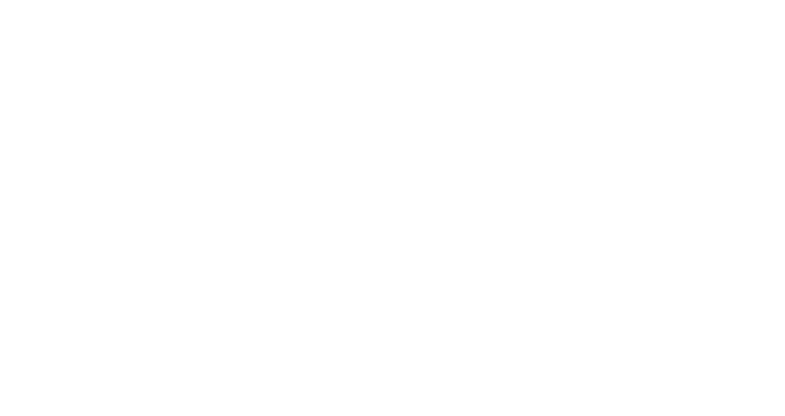
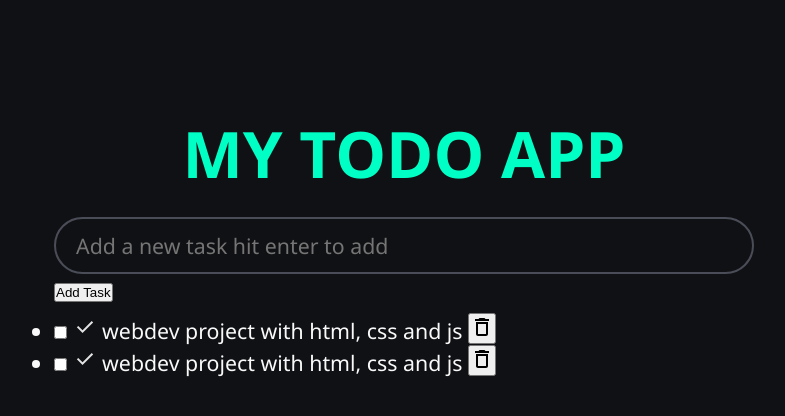
Before and after one commit to BeastTheNinja/ToDoAppTDA, a plain HTML site: page Index.html in a window 1280 px wide. Shown: the whole page, without its empty margins (236-1021 px from the left). Drawn offline with Linux system fonts and the light colour scheme.

Commit message:
update and delete files

```diff
--- a/Index.html
+++ b/Index.html
@@ -3,16 +3,42 @@
 <head>
     <meta charset="UTF-8">
     <meta name="viewport" content="width=device-width, initial-scale=1.0">
-    <link rel="icon" type="image/x-icon" href="./assets/favicon.ico">
-    <meta name="description" content="A simple ToDo application">
-    <meta name="author" content="Your Name">
-    <meta name="keywords" content="ToDo, Task, Management">
     <title>ToDo App</title>
-    <link rel="stylesheet" href="./assets/style/main.css">
-    <script src="./assets/scripts/view/loadingScreen.js" type="module"></script>
+    <link rel="stylesheet" href="assets/style/main.css">
 </head>
-
 <body>
-
+    <h1>My ToDo App</h1>
+    <div class="wrapper">
+        <form >
+            <input id="todo-input" type="text" placeholder="Add a new task hit enter to add" autocomplete="off" />
+            <button id="add-button">Add Task</button>
+        </form>
+        <ul id="todo-list">
+            <li class="todo">
+                <input type="checkbox" id="todo-1">
+                <label for="todo-1" class="custom-checkbox">
+                <img src="assets/image/check_24dp_E3E3E3_FILL0_wght400_GRAD0_opsz24.svg" alt="">
+                </label>
+                <label for="todo-1" class="todo-text">
+                    webdev project with html, css and js
+                </label>
+                <button class="delete-button">
+                    <img src="assets/image/delete_24dp_000000.svg" alt="">
+                </button>
+            </li>
+            <li class="todo">
+                <input type="checkbox" id="todo-2">
+                <label for="todo-2" class="custom-checkbox">
+                <img src="assets/image/check_24dp_E3E3E3_FILL0_wght400_GRAD0_opsz24.svg" alt="">
+                </label>
+                <label for="todo-2" class="todo-text">
+                    webdev project with html, css and js
+                </label>
+                <button class="delete-button">
+                    <img src="assets/image/delete_24dp_000000.svg" alt="">
+                </button>
+            </li>
+        </ul>
+    </div>
 </body>
 </html>
--- /dev/null
+++ b/assets/scripts/model/homePage.js
@@ -0,0 +1 @@
+// where the home page logic will reside
--- /dev/null
+++ b/assets/scripts/view/masterView.js
@@ -0,0 +1 @@
+// where everything going to be rendered
--- a/assets/style/main.css
+++ b/assets/style/main.css
@@ -1 +1,52 @@
  /* Main CSS file for the ToDo App */
+ :root{
+    --background: #101114;
+    --primary-color: #1c1d20;
+    --secondary-color: #4a4d57;
+    --accent-color: #00ffc4;
+    --text-color: #f9f9f9;
+ }
+ *{
+    margin: 0;
+    padding: 0;
+ }
+ html{
+    font-family: 'Segoe UI', Tahoma, Geneva, Verdana, sans-serif;
+    font-size: 16pt;
+    color: var(--text-color);
+ }
+ body{
+    min-height: 100vh;
+    padding: 10px;
+    background-color: var(--background);
+    display: flex;
+    flex-direction: column;
+    align-items: center;
+ }
+ h1{
+    margin-top: 100px;
+    margin-bottom: 20px;
+    font-size: 3rem;
+    font-weight: 800;
+    text-transform: uppercase;
+    text-align: center;
+    color: var(--accent-color);
+ }
+ .wrapper{
+    width: 700px;
+    max-width: 100%;
+    display: flex;
+    flex-direction: column;
+    gap: 10px;
+ }
+ #todo-input{
+    box-sizing: border-box;
+    padding: 12px 20px;
+    width: 100%;
+    background: none;
+    border: solid 2px var(--secondary-color);
+    border-radius: 1000px;
+    font: inherit;
+    color: var(--text-color);
+    caret-color: var(--accent-color);
+ }
```
Also changed, not shown: assets/image/delete_24dp_000000.svg (added), assets/image/delete_24dp_E3E3E3_FILL0_wght400_GRAD0_opsz24.svg (deleted).
